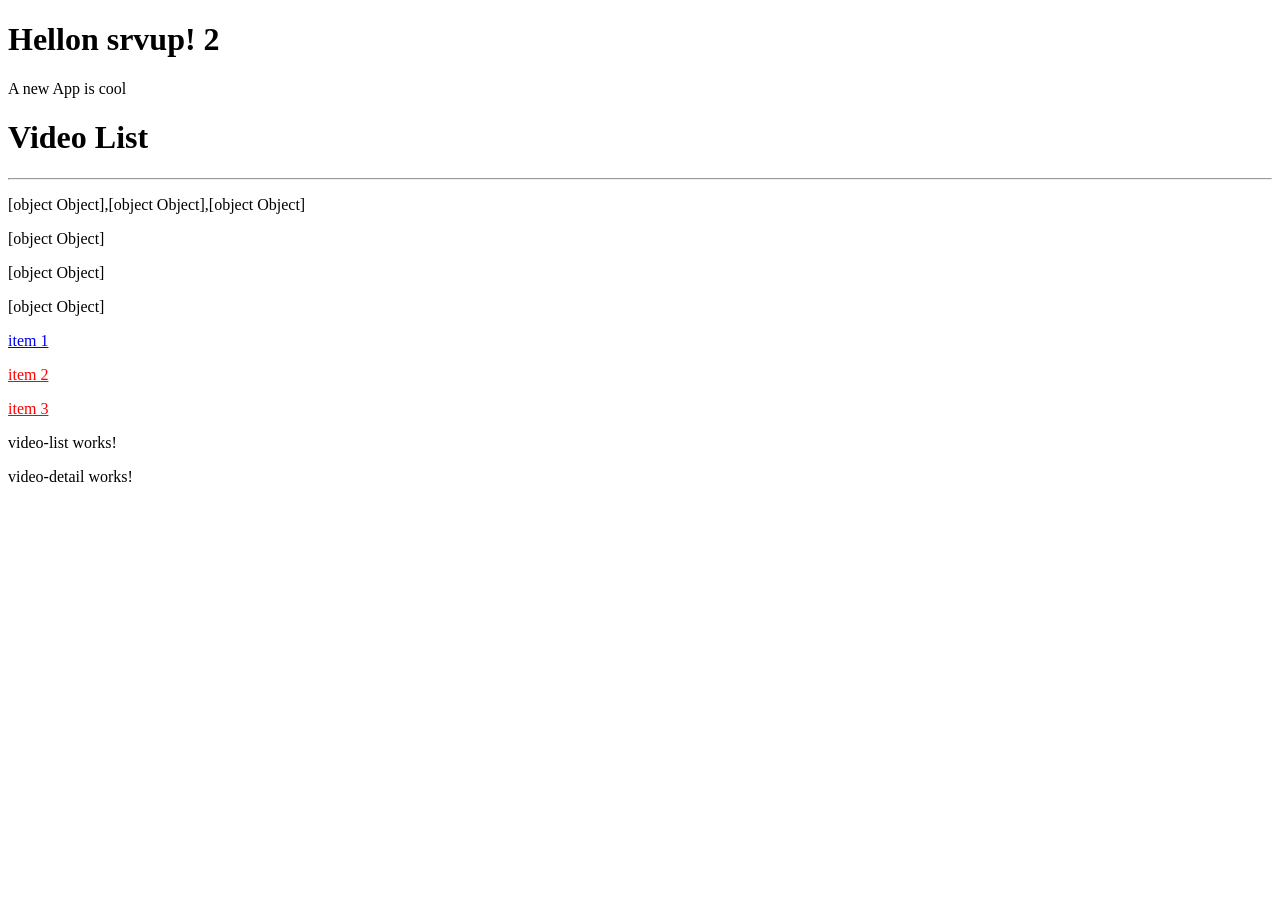
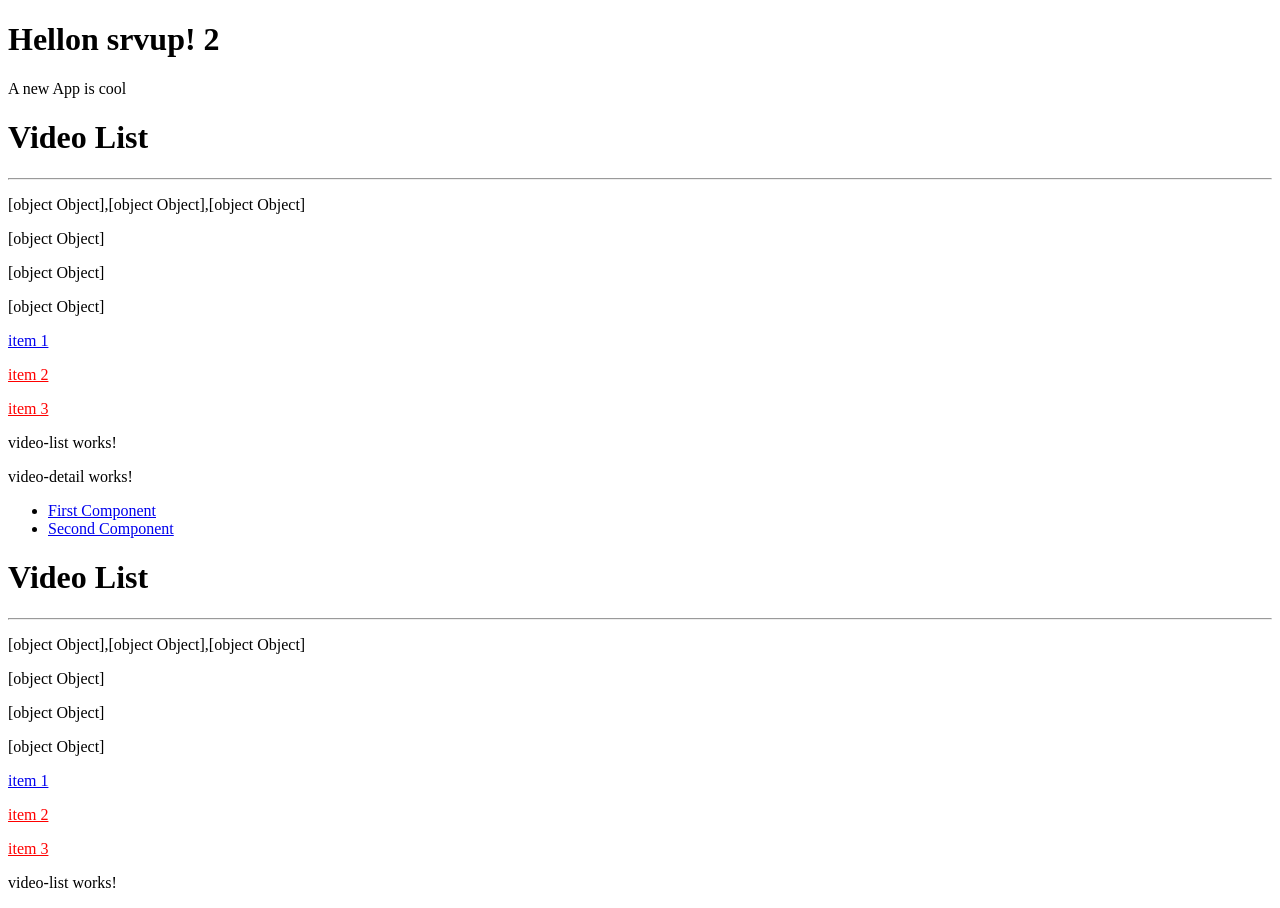
Before and after one commit to Arturo-Hdz/started-angular, an Angular app in the folder client/: page / in a window 1280 px wide. Before the commit the page ends 800 px from the top, so only its background shows below. Built offline with nearby package versions, Linux system fonts and the light colour scheme.

Commit message:
Mapping Urls with Router Module #7

```diff
--- a/client/src/app/app.component.html
+++ b/client/src/app/app.component.html
@@ -3,3 +3,14 @@
       <!-- selector -->
       <app-video-list></app-video-list>
       <app-video-detail></app-video-detail>
+
+
+
+
+      <nav>
+        <ul>
+          <li><a routerLink="/videos" routerLinkActive="active">First Component</a></li>
+          <li><a routerLink="/videos:slug" routerLinkActive="active">Second Component</a></li>
+        </ul>
+      </nav>
+      <router-outlet></router-outlet>
--- /dev/null
+++ b/client/src/app/app.routing.ts
@@ -0,0 +1,32 @@
+import { Routes, RouterModule } from "@angular/router";
+import { NgModule } from "@angular/core";
+
+import { VideoListComponent } from "./video-list/video-list.component";
+import { VideoDetailComponent } from "./video-detail/video-detail.component";
+
+export const appRoutes: Routes = [
+    {
+        path:'',
+        component: VideoListComponent,
+    },
+    {
+        path:'videos',
+        component: VideoListComponent,
+    },
+    {
+        path:'videos/:slug',
+        component: VideoDetailComponent,
+    }
+]
+
+@NgModule({
+    imports: [
+        RouterModule.forRoot(
+            appRoutes
+        )
+    ],
+    exports: [
+        RouterModule
+    ]
+})
+export class AppRoutingModule{}
```
Also changed, not shown: client/src/app/app.module.ts (+11 -1 lines).
